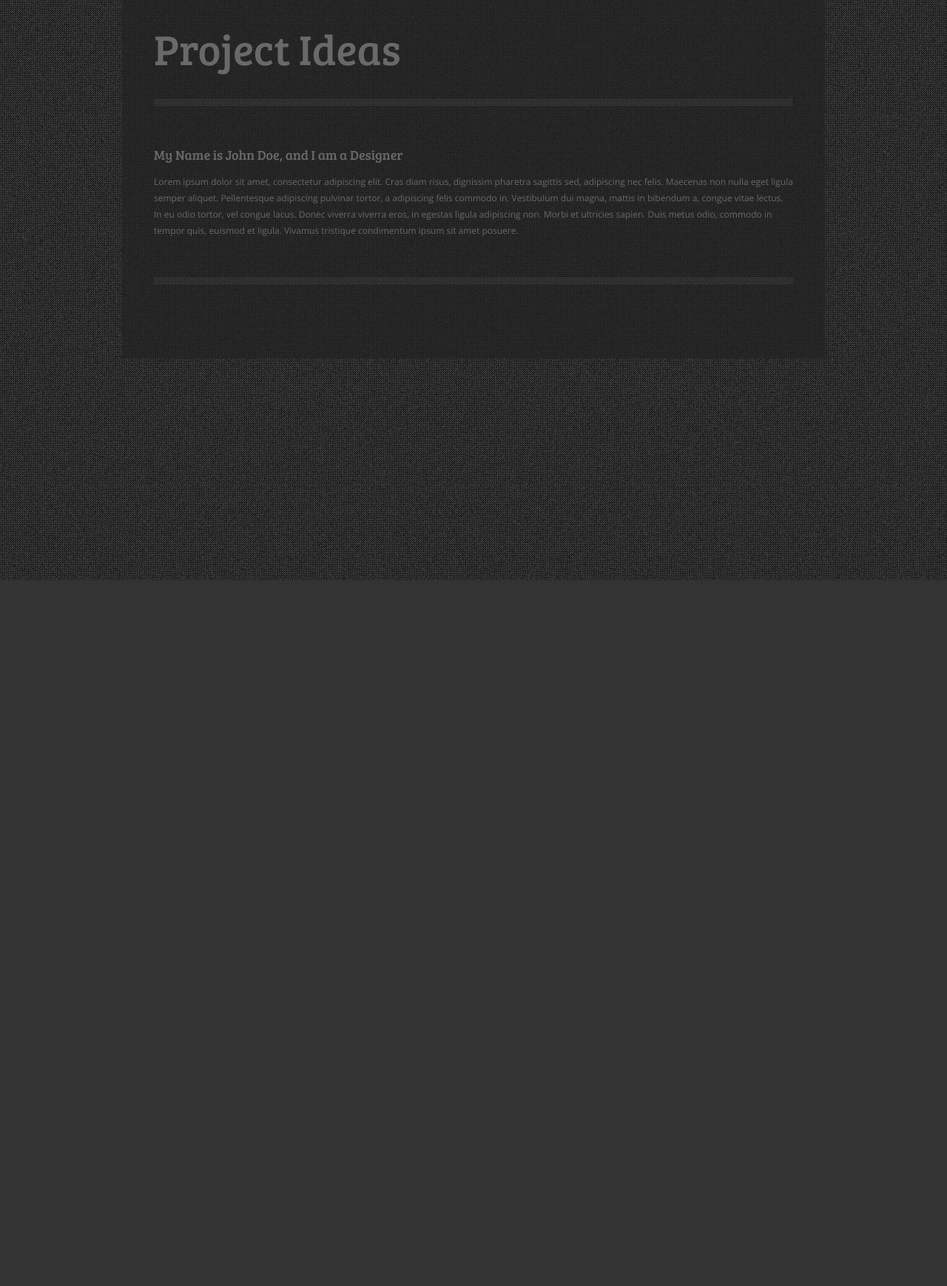
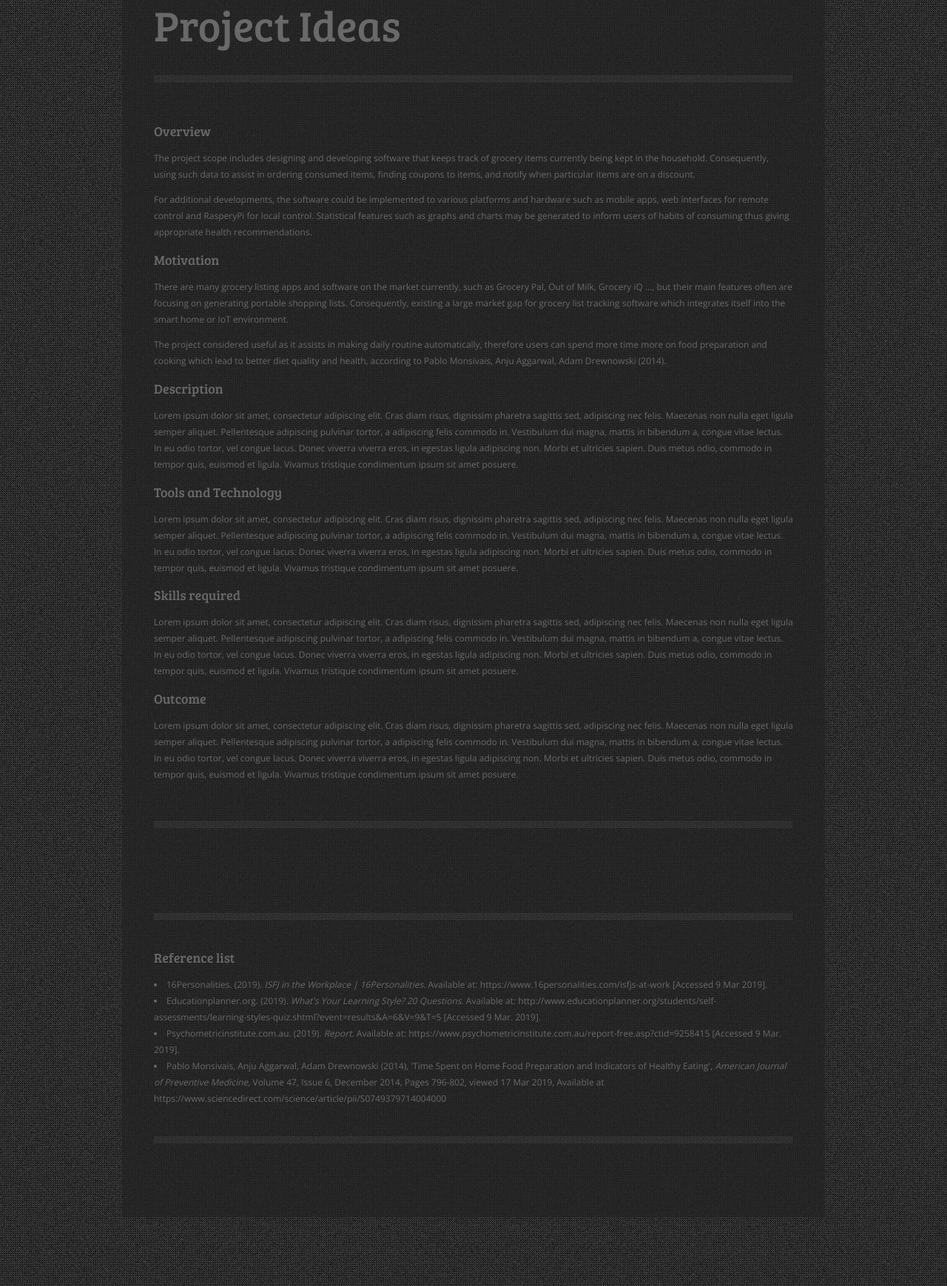
Before and after one commit to duykhuongdiep/duykhuongdiep.github.io, a plain HTML site: page index.htm in a window 1280 px wide. Shown: the part 4344-6082 px from the top of the page at 74% size. Before the commit the page ends 5128 px from the top, so only its background shows below. Drawn offline with nearby package versions, Linux system fonts and the light colour scheme.

Commit message:
update 17-03-19

```diff
--- a/index.htm
+++ b/index.htm
@@ -88,8 +88,6 @@
 						<p>I currently have a Diploma in Information Technology with basic skill in SQL.
 							To be able to achieve the position, I need to study for further qualifications, develop higher SQL and SAS skills, as well as study R, AWS, Oracle and Tableau.
 							Furthermore, this position required a strong professional background, which must be obtained first by finding roles in organisations with already established data management system.</p>
-
-
 				</div>
 		<div class="bottom-divider"></div>
 		</div>
@@ -103,25 +101,29 @@
 					<h2>Overview</h2>
 					<p>Displaying below are test results for 3 different test, which often been used by recruiters to profile a potential candidate.
 						These are considered effective methods to determine whether a candidate suitable for the specific role.</p>
-
+					<p>Firstly, being a Defender type of personality (ISFJ), come including high dedication and commitment to deliver the best result,
+						I could help in forming the core of a team. Team members can rely on my assistance to accomplish better work performance.
+						Secondly, with results being a visual learner and scored a 9 out of 10 in the Mechanical Aptitude test,
+						I can be quickly adaptable in new technical knowledge required for the team.</p>
+					<p>In order to attain a balance, a team need more members with the extroverted nature, who can represent as well as manage the team and make decisions effectively. </p>
 					<div class="col">
             <h2>MBTI test result:</h2>
 						<h3>Defender Personality (ISFJ-T)</h3>
-            <p><i>'Defenders share the goal of putting good service and dedication above all else. Whether helping customers directly, helping coworkers get projects finished on time or helping teams keep organized and productive, people with the Defender personality type can always be relied on for their kindness and ability to listen to concerns, and to find ways to resolve them. Win-win situations are Defenders’ bread and butter, and no one takes quite the same pleasure in finding satisfying resolutions to day-to-day challenges.'</i></p>
-						<p>16Personalities. (2019). <i>ISFJ in the Workplace | 16Personalities.</i> [online] Available at: https://www.16personalities.com/isfjs-at-work [Accessed 9 Mar. 2019].</p>
+            <p><i>'Defenders share the goal of putting good service and dedication above all else. Whether helping customers directly, helping coworkers get projects finished on time
+							or helping teams keep organized and productive, people with the Defender personality type can always be relied on for their kindness and ability to listen to concerns,
+							and to find ways to resolve them. Win-win situations are Defenders’ bread and butter, and no one takes quite the same pleasure in finding satisfying resolutions to day-to-day challenges.' 16Personalities. (2019)</i></p>
 					</div>
 					<div class="col col-mid">
 						<h2>Learning Style test result:</h2>
 						<h3>Visual Learner</h3>
 						<p><i>'If you are a visual learner, you learn by reading or seeing pictures. You understand and remember things by sight. You can picture what you are learning in your head, and you learn best by using methods that are primarily visual. You like to see what you are learning.
-						As a visual learner, you are usually neat and clean. You often close your eyes to visualize or remember something, and you will find something to watch if you become bored. You may have difficulty with spoken directions and may be easily distracted by sounds. You are attracted to color and to spoken language (like stories) that is rich in imagery.'</i></p>
-						<p>Educationplanner.org. (2019). <i>What's Your Learning Style? 20 Questions.</i> [online] Available at: http://www.educationplanner.org/students/self-assessments/learning-styles-quiz.shtml?event=results&A=6&V=9&T=5 [Accessed 9 Mar. 2019].</p>
+						As a visual learner, you are usually neat and clean. You often close your eyes to visualize or remember something, and you will find something to watch if you become bored.
+						You may have difficulty with spoken directions and may be easily distracted by sounds. You are attracted to color and to spoken language (like stories) that is rich in imagery.' Educationplanner.org. (2019)</i></p>
 					</div>
 					<div class="col">
 						<h2>Mechanical Aptitude test result:</h2>
 						<h3>High score (9/10)</h3>
-						<p><i>'The mechanical aptitude test measures your ability to quickly learn and apply basic mechanical principles to solve work-related problems.'</i></p>
-						<p>Psychometricinstitute.com.au. (2019). <i>Report.</i> [online] Available at: https://www.psychometricinstitute.com.au/report-free.asp?ctid=9258415 [Accessed 9 Mar. 2019].</p>
+						<p><i>'The mechanical aptitude test measures your ability to quickly learn and apply basic mechanical principles to solve work-related problems.' Psychometricinstitute.com.au. (2019).</i></p>
 					</div>
 
         </div>
@@ -134,13 +136,42 @@
 			<h1>Project Ideas</h1>
 				<div class="top-divider"></div>
 				<div class="content">
-						<h2>My Name is John Doe, and I am a Designer</h2>
+						<h2>Overview</h2>
+						<p>The project scope includes designing and developing software that keeps track of grocery items currently being kept in the household. Consequently, using such data to assist in ordering consumed items, finding coupons to items, and notify when particular items are on a discount.</p>
+						<p>For additional developments, the software could be implemented to various platforms and hardware such as mobile apps, web interfaces for remote control and RasperyPi for local control.
+							Statistical features such as graphs and charts may be generated to inform users of habits of consuming thus giving appropriate health recommendations.</p>
+						<h2>Motivation</h2>
+						<p>There are many grocery listing apps and software on the market currently, such as Grocery Pal, Out of Milk, Grocery iQ ..., but their main features often are focusing on generating portable shopping lists.
+							Consequently, existing a large market gap for grocery list tracking software which integrates itself into the smart home or IoT environment.</p>
+						<p>The project considered useful as it assists in making daily routine automatically,
+							therefore users can spend more time more on food preparation and cooking which lead to better diet quality and health, according to Pablo Monsivais, Anju Aggarwal, Adam Drewnowski (2014). </p>
+						<h2>Description</h2>
+						<p>Lorem ipsum dolor sit amet, consectetur adipiscing elit. Cras diam risus, dignissim pharetra sagittis sed, adipiscing nec felis. Maecenas non nulla eget ligula semper aliquet. Pellentesque adipiscing pulvinar tortor, a adipiscing felis commodo in. Vestibulum dui magna, mattis in bibendum a, congue vitae lectus. In eu odio tortor, vel congue lacus. Donec viverra viverra eros, in egestas ligula adipiscing non. Morbi et ultricies sapien. Duis metus odio, commodo in tempor quis, euismod et ligula. Vivamus tristique condimentum ipsum sit amet posuere.</p>
+						<h2>Tools and Technology</h2>
+						<p>Lorem ipsum dolor sit amet, consectetur adipiscing elit. Cras diam risus, dignissim pharetra sagittis sed, adipiscing nec felis. Maecenas non nulla eget ligula semper aliquet. Pellentesque adipiscing pulvinar tortor, a adipiscing felis commodo in. Vestibulum dui magna, mattis in bibendum a, congue vitae lectus. In eu odio tortor, vel congue lacus. Donec viverra viverra eros, in egestas ligula adipiscing non. Morbi et ultricies sapien. Duis metus odio, commodo in tempor quis, euismod et ligula. Vivamus tristique condimentum ipsum sit amet posuere.</p>
+						<h2>Skills required</h2>
+						<p>Lorem ipsum dolor sit amet, consectetur adipiscing elit. Cras diam risus, dignissim pharetra sagittis sed, adipiscing nec felis. Maecenas non nulla eget ligula semper aliquet. Pellentesque adipiscing pulvinar tortor, a adipiscing felis commodo in. Vestibulum dui magna, mattis in bibendum a, congue vitae lectus. In eu odio tortor, vel congue lacus. Donec viverra viverra eros, in egestas ligula adipiscing non. Morbi et ultricies sapien. Duis metus odio, commodo in tempor quis, euismod et ligula. Vivamus tristique condimentum ipsum sit amet posuere.</p>
+						<h2>Outcome</h2>
 						<p>Lorem ipsum dolor sit amet, consectetur adipiscing elit. Cras diam risus, dignissim pharetra sagittis sed, adipiscing nec felis. Maecenas non nulla eget ligula semper aliquet. Pellentesque adipiscing pulvinar tortor, a adipiscing felis commodo in. Vestibulum dui magna, mattis in bibendum a, congue vitae lectus. In eu odio tortor, vel congue lacus. Donec viverra viverra eros, in egestas ligula adipiscing non. Morbi et ultricies sapien. Duis metus odio, commodo in tempor quis, euismod et ligula. Vivamus tristique condimentum ipsum sit amet posuere.</p>
 				</div>
 		<div class="bottom-divider"></div>
 		</div>
 <!-- End Project Ideal Section-->
 
+<!-- Begin Project Reference Section-->
+		<div id="reference">
+				<div class="top-divider"></div>
+				<div class="content">
+					<h2>Reference list</h2>
+					<li>16Personalities. (2019). <i>ISFJ in the Workplace | 16Personalities.</i> Available at: https://www.16personalities.com/isfjs-at-work [Accessed 9 Mar 2019].</li>
+					<li>Educationplanner.org. (2019). <i> What's Your Learning Style? 20 Questions.</i> Available at: http://www.educationplanner.org/students/self-assessments/learning-styles-quiz.shtml?event=results&A=6&V=9&T=5 [Accessed 9 Mar. 2019].</li>
+					<li>Psychometricinstitute.com.au. (2019). <i>Report.</i> Available at: https://www.psychometricinstitute.com.au/report-free.asp?ctid=9258415 [Accessed 9 Mar. 2019].</li>
+					<li>Pablo Monsivais, Anju Aggarwal, Adam Drewnowski (2014), 'Time Spent on Home Food Preparation and Indicators of Healthy Eating', <i>American Journal of Preventive Medicine</i>,
+						Volume 47, Issue 6, December 2014, Pages 796-802,  viewed 17 Mar 2019, Available at https://www.sciencedirect.com/science/article/pii/S0749379714004000</li>
+				</div>
+		<div class="bottom-divider"></div>
+
+<!-- End Project Reference Section-->
 </div>
 
  <!-- The JavaScript -->
--- a/styles.css
+++ b/styles.css
@@ -151,3 +151,6 @@ a img{border:0px;}
 }
 .top-divider{margin-bottom:40px;}
 .bottom-divider{margin-top:40px;}
+
+#reference{margin:0px 43px; padding-top:115px;}
+#reference{overflow: auto;}
```
